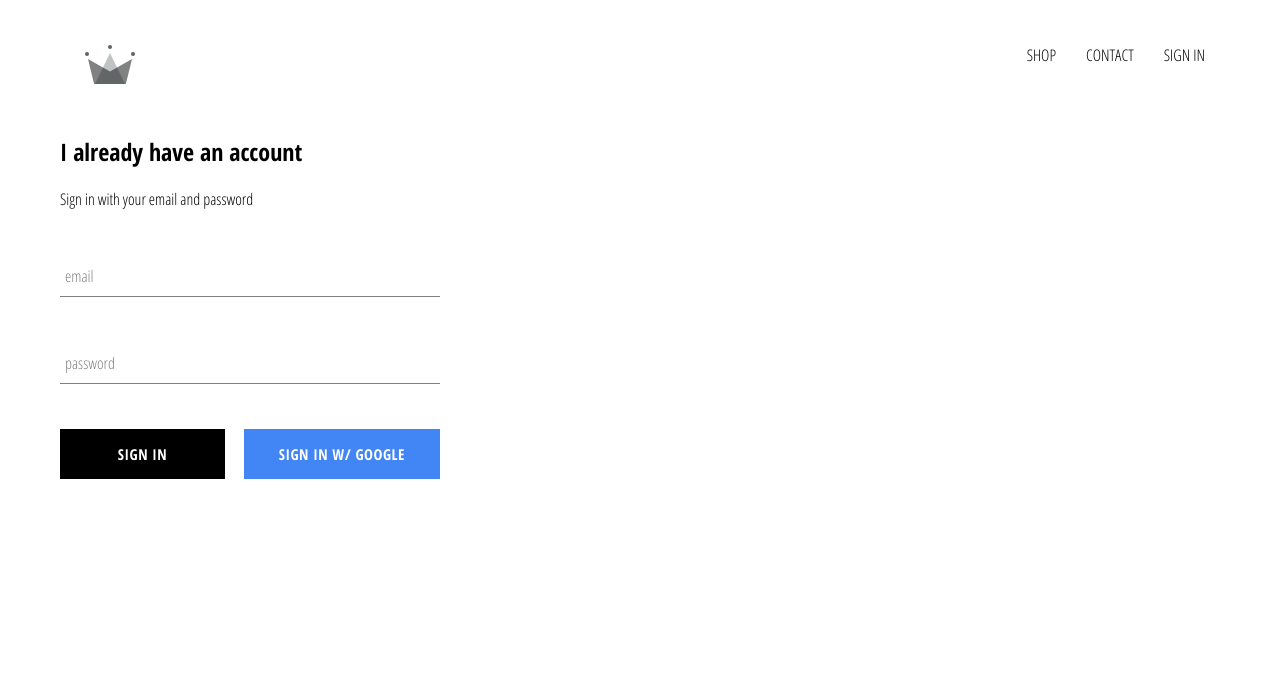
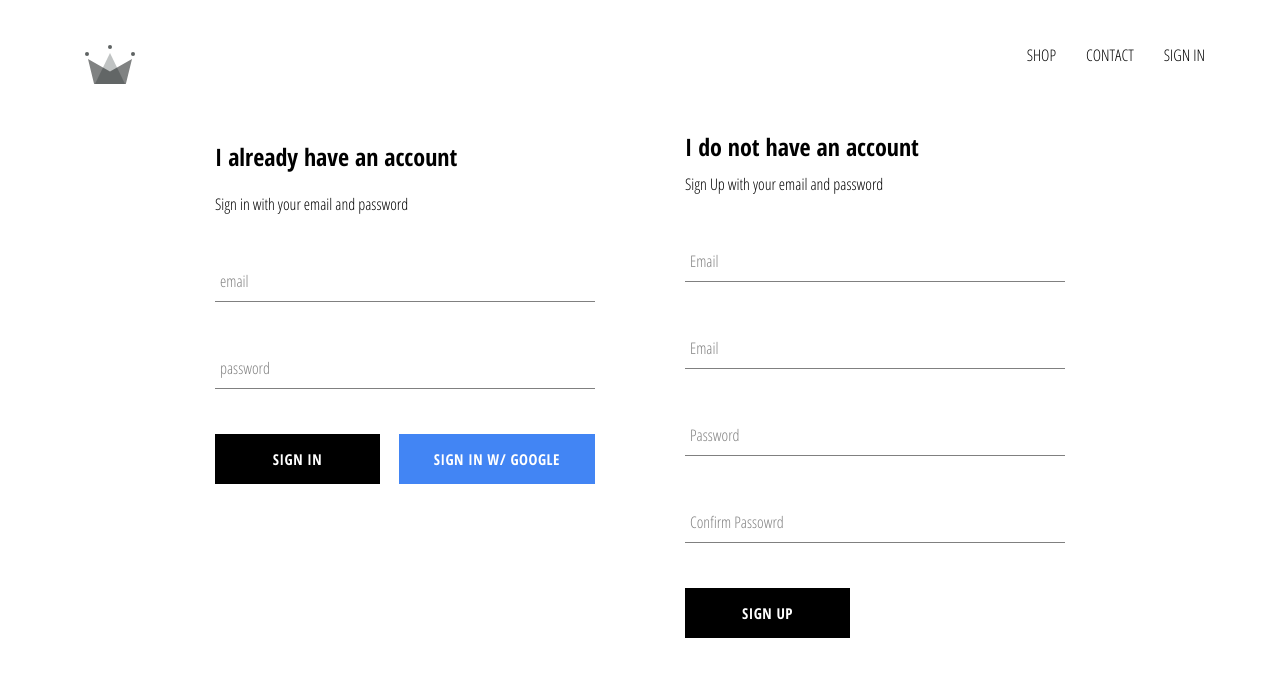
Before and after one commit to foak77/crown-clothing, a React (Create React App) app: page /signin in a window 1280 px wide. Shown: the top 676 px of the page. Built offline with nearby package versions, Linux system fonts and the light colour scheme; no server answers.

Commit message:
sign in handleSubmit method

```diff
--- a/src/App.js
+++ b/src/App.js
@@ -5,7 +5,7 @@
 import ShopPage from './pages/ShopPage/ShopPage';
 import SignInAndSignUpPage from './pages/SignInAndSignUpPage/SignInAndSignUpPage';
 import Header from './components/Header/Header';
-import {auth} from './firebase/firebaseUtils'
+import {auth, createUserProfileDocument } from './firebase/firebaseUtils'
 class App extends Component {
   constructor(props) {
     super(props)
@@ -18,11 +18,22 @@
   unsubscribeFromAuth = null;
 
   componentDidMount = () => {
-    auth.onAuthStateChanged((user)=>{
-      this.setState({
-        currentUser: user
-      })
-      console.log(user)
+    auth.onAuthStateChanged(async userAuth=>{
+      if(userAuth){
+        const userRef = await createUserProfileDocument(userAuth)
+        userRef.onSnapshot(snapshot=>{
+          this.setState({
+            currentUser:{
+              id:snapshot.id,
+              ...snapshot.data()
+            }
+          }, ()=>{console.log(this.state)})
+        })
+      } else{
+        this.setState({
+          currentUser:userAuth
+        })
+      }
     })
   }
 
--- /dev/null
+++ b/src/components/SignUp/SignUp.js
@@ -0,0 +1,68 @@
+import React, { Component } from 'react'
+import FormInput from "./../FormInput/FormInput"
+import CustomButtom from "../CustomButton/CustomButtom"
+import { auth, createUserProfileDocument } from "./../../firebase/firebaseUtils"
+import "./SignUp.scss"
+
+class SignUp extends Component {
+    constructor(props) {
+        super(props)
+
+        this.state = {
+             displayName:"",
+             email:"",
+             password:"",
+             confirmPassword:"",
+        }
+    }
+
+    handleSubmit = async (event) => {
+        event.preventDefault();
+        const {displayName, email, password, confirmPassword} = this.state;
+        if(password !== confirmPassword){
+            alert("passwords don't match");
+            return;
+        }
+        try {
+            const { user } = await auth.createUserWithEmailAndPassword(
+                email,
+                password
+            );
+            await createUserProfileDocument(user,{displayName});
+
+            this.setState({
+                displayName:"",
+                email:"",
+                password:"",
+                confirmPassword:"",
+            })
+        }catch(error){
+            console.log(error)
+        }
+    };
+
+    handleChange=(event)=>{
+        const {name, value} = this.state;
+
+        this.setState({[name]:value});
+    }
+
+    render() {
+        const {displayName, email, password, confirmPassword} = this.state
+        return (
+            <div className="sign-up">
+                <h2 className="title">I do not have an account</h2>
+                <span>Sign Up with your email and password</span>
+                <form className="sign-up-form" onSubmit={this.handleSubmit}>
+                    <FormInput type="text" name="displayName" value={displayName} onChange={this.handleChange} label="Email" required />
+                    <FormInput type="email" name="emai" value={email} onChange={this.handleChange} label="Email" required />
+                    <FormInput type="password" name="password" value={password} onChange={this.handleChange} label="Password" required />
+                    <FormInput type="password" name="confirmPassword" value={confirmPassword} onChange={this.handleChange} label="Confirm Passowrd" required />
+                    <CustomButtom type="submit">SIGN UP</CustomButtom>
+                </form>
+            </div>
+        )
+    }
+}
+
+export default SignUp
--- /dev/null
+++ b/src/components/SignUp/SignUp.scss
@@ -0,0 +1,9 @@
+.sign-up {
+  display: flex;
+  flex-direction: column;
+  width: 380px;
+
+  .title {
+    margin: 10px 0;
+  }
+}
--- a/src/firebase/firebaseUtils.js
+++ b/src/firebase/firebaseUtils.js
@@ -14,10 +14,37 @@
 
 firebase.initializeApp(config);
 
+export const createUserProfileDocument = async (userAuth, additionalData)=>{
+  if(!userAuth)return;
+
+  const userRef = firestore.doc(`user/${userAuth.uid}`);
+
+  const snapShot = await userRef.get();
+
+  if(!snapShot.exist){
+    const {displayName, email} = userAuth;
+    const createdAt = new Date();
+
+    try {
+      await userRef.set({
+        displayName,
+        email,
+        createdAt,
+        ...additionalData
+    });
+  } catch(error) {
+    console.log("error creating user", error.message)
+  }
+}
+
+return userRef;
+};
+
 export const auth = firebase.auth();
 export const firestore = firebase.firestore();
 
 const provider = new firebase.auth.GoogleAuthProvider();
 provider.setCustomParameters({prompt:"select_account"});
+export const signInWithGoogle = () => auth.signInWithPopup(provider);
 
-export const signInWithGoogle = () => auth.signInWithPopup(provider);
+export default firebase;
--- a/src/pages/SignInAndSignUpPage/SignInAndSignUpPage.js
+++ b/src/pages/SignInAndSignUpPage/SignInAndSignUpPage.js
@@ -1,11 +1,13 @@
 import React from 'react'
 import SignIn from './../../components/SignIn/SignIn'
+import SignUp from './../../components/SignUp/SignUp'
 import "./SignInAndSignUpPage.scss"
 
 function SignInAndSignUpPage() {
     return (
         <div className="sign-in-and-sign-up">
             <SignIn/>
+            <SignUp/>
         </div>
     )
 }
--- a/src/pages/SignInAndSignUpPage/SignInAndSignUpPage.scss
+++ b/src/pages/SignInAndSignUpPage/SignInAndSignUpPage.scss
@@ -0,0 +1,6 @@
+.sign-in-and-sign-up {
+  width: 850px;
+  display: flex;
+  justify-content: space-between;
+  margin: 30px auto;
+}
```
